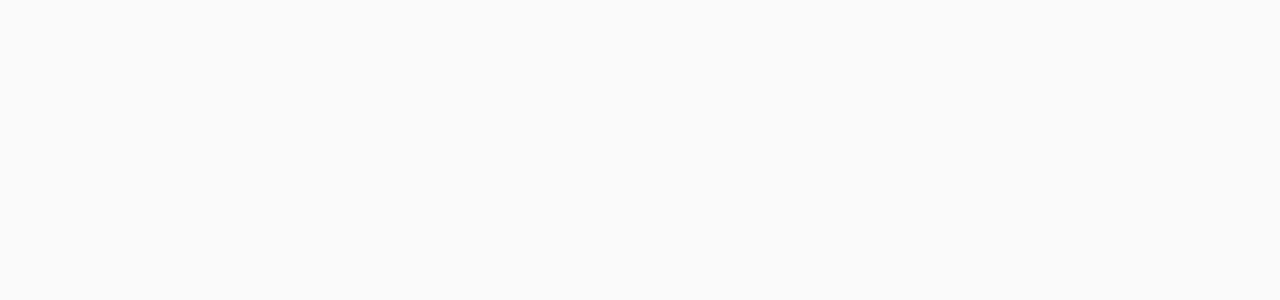
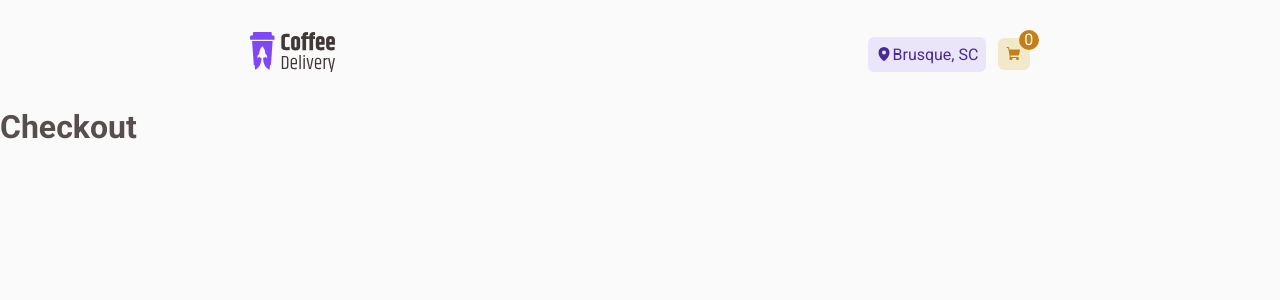
Before and after one commit to Junior041/coffe-delivery, a React (Vite) app: page /checkout in a window 1280 px wide. Before the commit this address had no page. Shown: the top 300 px of the page. Built offline with nearby package versions, Linux system fonts and the light colour scheme.

Commit message:
checkoutInit

```diff
--- a/src/Router.tsx
+++ b/src/Router.tsx
@@ -1,11 +1,13 @@
 import { Routes, Route } from 'react-router-dom';
 import { DefaultLayout } from './layouts/DefaultLayout';
 import { Home } from './pages/Home';
+import Checkout from './pages/Checkout';
 export function Router() {
   return (
     <Routes>
       <Route path="/" element={<DefaultLayout />}>
         <Route path="/" element={<Home />} />
+        <Route path="/checkout" element={<Checkout />} />
       </Route>
     </Routes>
   );
--- a/src/components/Header/index.tsx
+++ b/src/components/Header/index.tsx
@@ -3,21 +3,26 @@ import LogoCoffe from '../../assets/Logo.svg';
 import { MapPin, ShoppingCart } from 'phosphor-react';
 import { useContext } from 'react';
 import { CoffeContext } from '../../contexts/CoffeContext';
+import { NavLink } from 'react-router-dom';
 export function Header() {
   const { numberCoffe } = useContext(CoffeContext);
   return (
     <HeaderContainer>
-      <img src={LogoCoffe} alt="" />
+      <NavLink to={'/'}>
+        <img src={LogoCoffe} alt="" />
+      </NavLink>
 
       <DivCartLoc>
         <LocComponent>
           <MapPin weight="fill" />
           Brusque, SC
         </LocComponent>
-        <Cart>
-          <span>{numberCoffe}</span>
-          <ShoppingCart weight="fill" />
-        </Cart>
+        <NavLink to={'/checkout'}>
+          <Cart>
+            <span>{numberCoffe}</span>
+            <ShoppingCart weight="fill" />
+          </Cart>
+        </NavLink>
       </DivCartLoc>
     </HeaderContainer>
   );
--- /dev/null
+++ b/src/pages/Checkout/index.tsx
@@ -0,0 +1,7 @@
+export default function Checkout() {
+  return (
+    <>
+      <h1>Checkout</h1>
+    </>
+  );
+}
--- a/src/components/NossosCafes/index.tsx
+++ b/src/pages/Home/NossosCafes/index.tsx
@@ -1,6 +1,6 @@
 import CafeCard from './CafeCard';
 import { CafesContainer, NossosCafesContainer } from './styles';
-import { CafesJSON } from '../../cafes';
+import { CafesJSON } from '../../../cafes';
 
 export default function NossosCafes() {
   return (
--- a/src/pages/Home/index.tsx
+++ b/src/pages/Home/index.tsx
@@ -1,4 +1,4 @@
-import Banner from '../../components/Banner';
+import Banner from './Banner';
 import NossosCafes from '../../components/NossosCafes';
 
 export function Home() {
```
Also changed, not shown: src/pages/Home/Banner/index.tsx (renamed from src/components/Banner/index.tsx), src/pages/Home/Banner/styles.ts (renamed from src/components/Banner/styles.ts), src/pages/Home/NossosCafes/CafeCard/index.tsx (renamed from src/components/NossosCafes/CafeCard/index.tsx), src/pages/Home/NossosCafes/CafeCard/styles.ts (renamed from src/components/NossosCafes/CafeCard/styles.ts), src/pages/Home/NossosCafes/styles.ts (renamed from src/components/NossosCafes/styles.ts).
